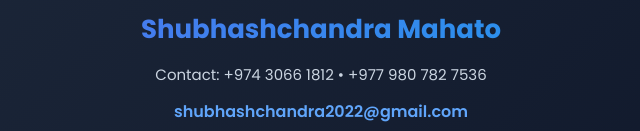
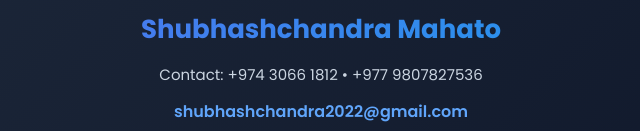
Before and after one commit to shubhashmahato/PDF-Auto-Renamer-Pro, a plain HTML site: page PDF Renamer Pro.html in a window 1280 px wide. Shown: the part 986-1117 px from the top of the page, 319-959 px from the left. Drawn offline with nearby package versions, Linux system fonts and the light colour scheme; a script that the page names is missing.

Commit message:
Update PDF Renamer Pro.html

```diff
--- a/PDF Renamer Pro.html
+++ b/PDF Renamer Pro.html
@@ -410,7 +410,6 @@
             color: #cbd5e1;
         }
 
-
         .developer-name {
             font-size: 26px;
             font-weight: 700;
@@ -482,7 +481,7 @@
 <div class="footer">
     <p>© 2025 PDF Auto-Renamer Pro</p>
     <div class="developer-name">Shubhashchandra Mahato</div>
-    <p>Contact: +974 3066 1812 • +977 980 782 7536</p>
+    <p>Contact: +974 3066 1812 • +977 9807827536</p>
     <a href="mailto:shubhashchandra2022@gmail.com">shubhashchandra2022@gmail.com</a>
 </div>
 
```
